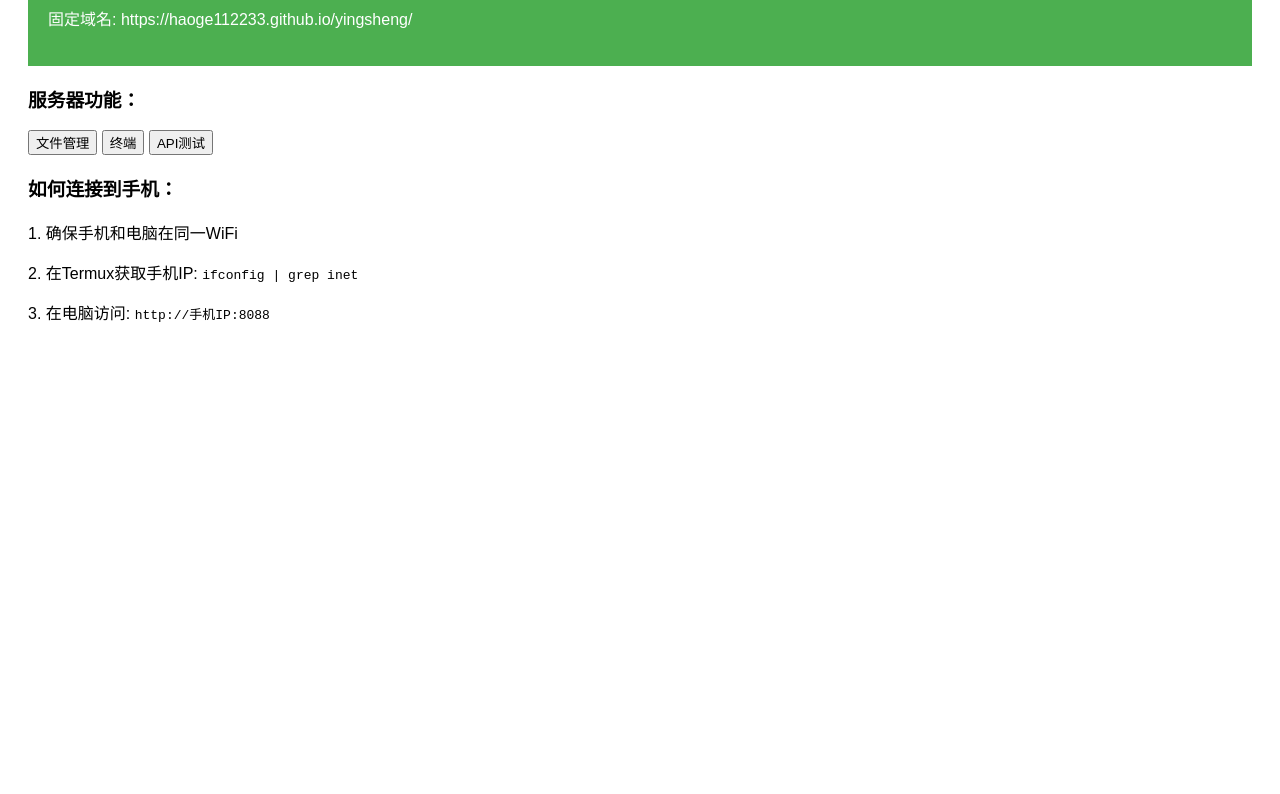
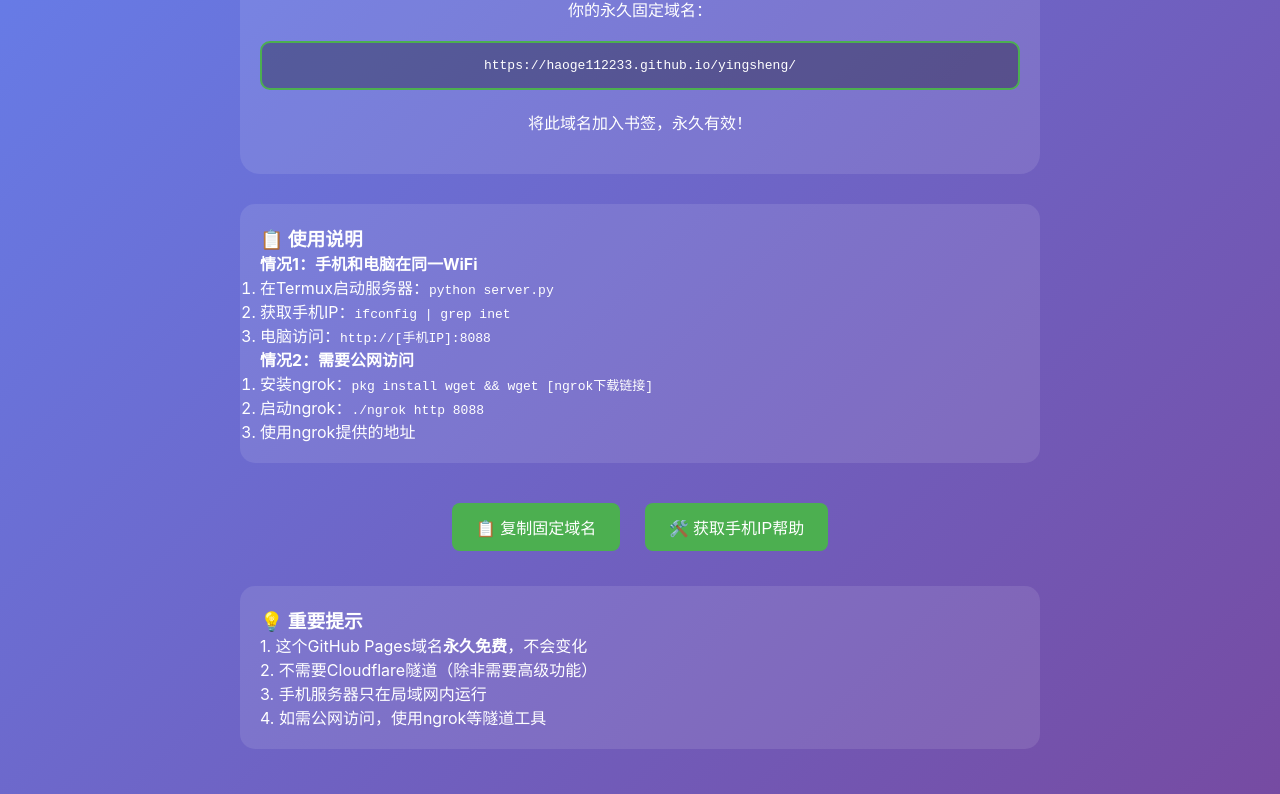
Before and after one commit to haoge112233/yingcheng, a plain HTML site: page index.html in a window 1280 px wide. Shown: the part 131-925 px from the top of the page. Before the commit the page ends 800 px from the top, so only its background shows below. Drawn offline with Linux system fonts and the light colour scheme.

Commit message:
index.html

```diff
--- a/index.html
+++ b/index.html
@@ -1,26 +1,117 @@
 <!DOCTYPE html>
-<html>
+<html lang="zh-CN">
 <head>
+    <meta charset="utf-8">
+    <meta name="viewport" content="width=device-width, initial-scale=1.0">
     <title>📱 手机服务器控制台</title>
     <style>
-        body { font-family: Arial; padding: 20px; }
-        .status { background: #4CAF50; color: white; padding: 20px; }
+        * { margin: 0; padding: 0; box-sizing: border-box; }
+        body {
+            font-family: -apple-system, BlinkMacSystemFont, 'Segoe UI', sans-serif;
+            background: linear-gradient(135deg, #667eea 0%, #764ba2 100%);
+            color: white;
+            min-height: 100vh;
+            padding: 20px;
+        }
+        .container { max-width: 800px; margin: 0 auto; }
+        .header {
+            text-align: center;
+            padding: 40px 20px;
+            background: rgba(255,255,255,0.1);
+            border-radius: 20px;
+            margin-bottom: 30px;
+        }
+        h1 { font-size: 2.5rem; margin-bottom: 10px; }
+        .domain-box {
+            background: rgba(0,0,0,0.3);
+            padding: 15px;
+            border-radius: 10px;
+            margin: 20px 0;
+            font-family: monospace;
+            border: 2px solid #4CAF50;
+        }
+        .btn {
+            background: #4CAF50;
+            color: white;
+            border: none;
+            padding: 12px 24px;
+            border-radius: 8px;
+            font-size: 16px;
+            cursor: pointer;
+            margin: 10px;
+        }
+        .instructions {
+            background: rgba(255,255,255,0.1);
+            padding: 20px;
+            border-radius: 15px;
+            margin: 25px 0;
+        }
     </style>
 </head>
 <body>
-    <div class="status">
-        <h1>✅ 手机服务器控制台</h1>
-        <p>固定域名: https://haoge112233.github.io/yingsheng/</p>
+    <div class="container">
+        <div class="header">
+            <h1>🎉 手机服务器部署成功！</h1>
+            <p>你的永久固定域名：</p>
+            <div class="domain-box" id="domain">
+                https://haoge112233.github.io/yingsheng/
+            </div>
+            <p>将此域名加入书签，永久有效！</p>
+        </div>
+
+        <div class="instructions">
+            <h3>📋 使用说明</h3>
+            <p><strong>情况1：手机和电脑在同一WiFi</strong></p>
+            <ol>
+                <li>在Termux启动服务器：<code>python server.py</code></li>
+                <li>获取手机IP：<code>ifconfig | grep inet</code></li>
+                <li>电脑访问：<code>http://[手机IP]:8088</code></li>
+            </ol>
+
+            <p><strong>情况2：需要公网访问</strong></p>
+            <ol>
+                <li>安装ngrok：<code>pkg install wget && wget [ngrok下载链接]</code></li>
+                <li>启动ngrok：<code>./ngrok http 8088</code></li>
+                <li>使用ngrok提供的地址</li>
+            </ol>
+        </div>
+
+        <div style="text-align: center; margin-top: 30px;">
+            <button class="btn" onclick="copyDomain()">📋 复制固定域名</button>
+            <button class="btn" onclick="showIPHelp()">🛠️ 获取手机IP帮助</button>
+        </div>
+
+        <div class="instructions">
+            <h3>💡 重要提示</h3>
+            <p>1. 这个GitHub Pages域名<strong>永久免费</strong>，不会变化</p>
+            <p>2. 不需要Cloudflare隧道（除非需要高级功能）</p>
+            <p>3. 手机服务器只在局域网内运行</p>
+            <p>4. 如需公网访问，使用ngrok等隧道工具</p>
+        </div>
     </div>
 
-    <h3>服务器功能：</h3>
-    <button onclick="alert('功能1')">文件管理</button>
-    <button onclick="alert('功能2')">终端</button>
-    <button onclick="alert('功能3')">API测试</button>
+    <script>
+        // 复制域名
+        function copyDomain() {
+            const domain = document.getElementById('domain').textContent;
+            navigator.clipboard.writeText(domain);
+            alert('✅ 域名已复制：' + domain);
+        }
 
-    <h3>如何连接到手机：</h3>
-    <p>1. 确保手机和电脑在同一WiFi</p>
-    <p>2. 在Termux获取手机IP: <code>ifconfig | grep inet</code></p>
-    <p>3. 在电脑访问: <code>http://手机IP:8088</code></p>
+        // 显示IP帮助
+        function showIPHelp() {
+            alert('获取手机IP方法：\n\n' +
+                  '1. 在Termux中执行：\n' +
+                  '   ifconfig | grep inet\n\n' +
+                  '2. 你会看到类似：\n' +
+                  '   inet 192.168.1.100\n\n' +
+                  '3. 在电脑浏览器访问：\n' +
+                  '   http://192.168.1.100:8088');
+        }
+
+        // 页面加载完成
+        console.log('手机服务器控制台已加载');
+        console.log('固定域名：https://haoge112233.github.io/yingsheng/');
+    </script>
 </body>
-        </html>
+</html>
```
